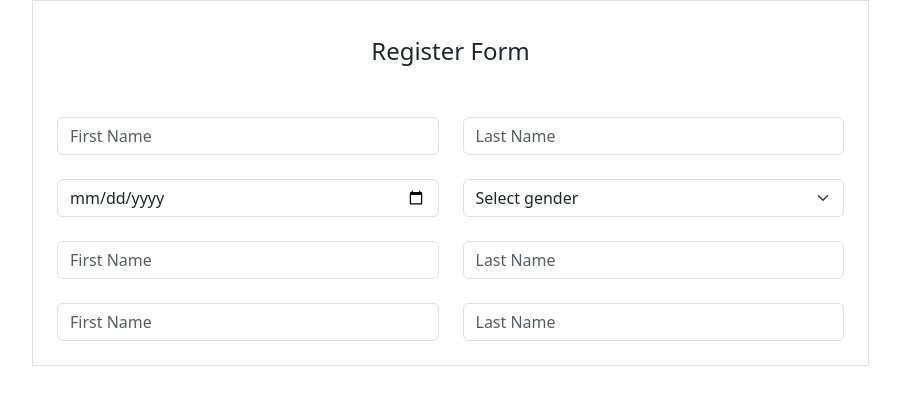
After one commit to connect2local247/connect2local, a PHP site: page /user/customer/register/form/customer_register.php in a window 1280 px wide. The commit adds this page. Shown: the top 405 px of the page, without its empty margins (50-950 px from the left). Run offline with PHP 8.4, Linux system fonts and the light colour scheme.

Commit message:
register form creation

```diff
--- a/component/navbar.php
+++ b/component/navbar.php
@@ -20,7 +20,7 @@
                 </div>
 
                 <div class="register">
-                    <button class="btn text-bg-primary bg-gradient px-4 py-2 rounded-pill user-auth-btn" >Sign Up</button>
+                    <button class="btn text-bg-primary bg-gradient px-4 py-2 rounded-pill user-auth-btn" onclick="location.href='/component/choice.php'">Sign Up</button>
                     <button class="btn  text-bg-primary bg-gradient px-4 py-2 rounded-pill user-auth-btn">Login</button>
                 </div>
             </div>
--- /dev/null
+++ b/user/customer/register/form/customer_register.php
@@ -0,0 +1,73 @@
+<!DOCTYPE html>
+<html lang="en">
+<head>
+    <meta charset="UTF-8">
+    <meta name="viewport" content="width=device-width, initial-scale=1.0">
+    <title>Document</title>
+    <?php include "../../../../asset/link/cdn-link.html";?>
+</head>
+<body>
+    <div class="container">
+        <form action="" method="post" class="col-lg-9 col-md-10 col-12">
+                <fieldset class="border p-4">
+                    <legend class="text-center mb-5 mt-2">Register Form</legend>
+
+                    <div class="mt-5">
+                            <div class="row">
+                                <div class="col-6">
+                                    <input type="text" name="fname" id="fname" class="form-control" placeholder="First Name"  required>
+                                </div>
+
+                                <div class="col-6">
+                                    <input type="text" name="lname" id="lname" class="form-control" placeholder="Last Name" required>
+                                </div>
+                            </div>
+                    </div>
+
+                    <div class="mt-4">
+                            <div class="row">
+                                <div class="col-6">
+                                    <input type="date" name="birth-date" id="birth-date" class="form-control" required>
+                                </div>
+
+                                <div class="col-6">
+                                    <select class="form-select" name="gender" required>
+                                        <option value="" disabled selected>Select gender</option>
+                                        <option value="Male" <?php if (isset($_SESSION['gender']) && $_SESSION['gender'] === 'Male') echo 'selected'; ?>>Male</option>
+                                        <option value="Female" <?php if (isset($_SESSION['gender']) && $_SESSION['gender'] === 'Female') echo 'selected'; ?>>Female</option>
+                                        <option value="Other" <?php if (isset($_SESSION['gender']) && $_SESSION['gender'] === 'Other') echo 'selected'; ?>>Other</option>
+                                    </select>
+                                </div>
+                            </div>
+                    </div>
+
+                    <div class="mt-4">
+                            <div class="row">
+                                <div class="col-6">
+                                    <input type="text" name="fname" id="fname" class="form-control" placeholder="First Name" required>
+                                </div>
+
+                                <div class="col-6">
+                                    <input type="text" name="lname" id="lname" class="form-control" placeholder="Last Name" required>
+                                </div>
+                            </div>
+                    </div>
+
+
+                    <div class="mt-4">
+                            <div class="row">
+                                <div class="col-6">
+                                    <input type="text" name="fname" id="fname" class="form-control" placeholder="First Name" required>
+                                </div>
+
+                                <div class="col-6">
+                                    <input type="text" name="lname" id="lname" class="form-control" placeholder="Last Name" required>
+                                </div>
+                            </div>
+                    </div>
+
+                </fieldset>
+        </form>
+    </div>
+</body>
+</html>
```
Also changed, not shown: asset/css/style.css (+8 -3 lines), component/choice.php (added, +40 -0 lines), asset/image/user/businessman.png (added), asset/image/user/customer.png (added).
